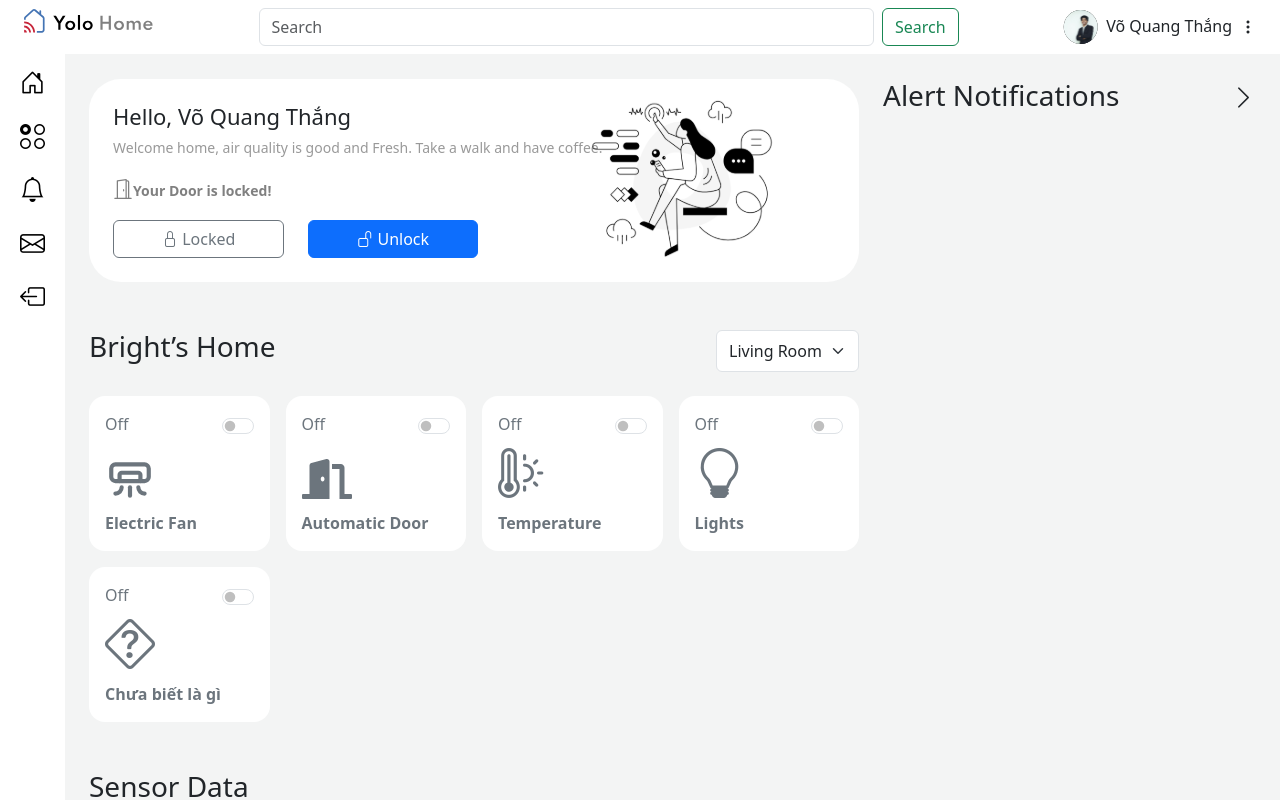
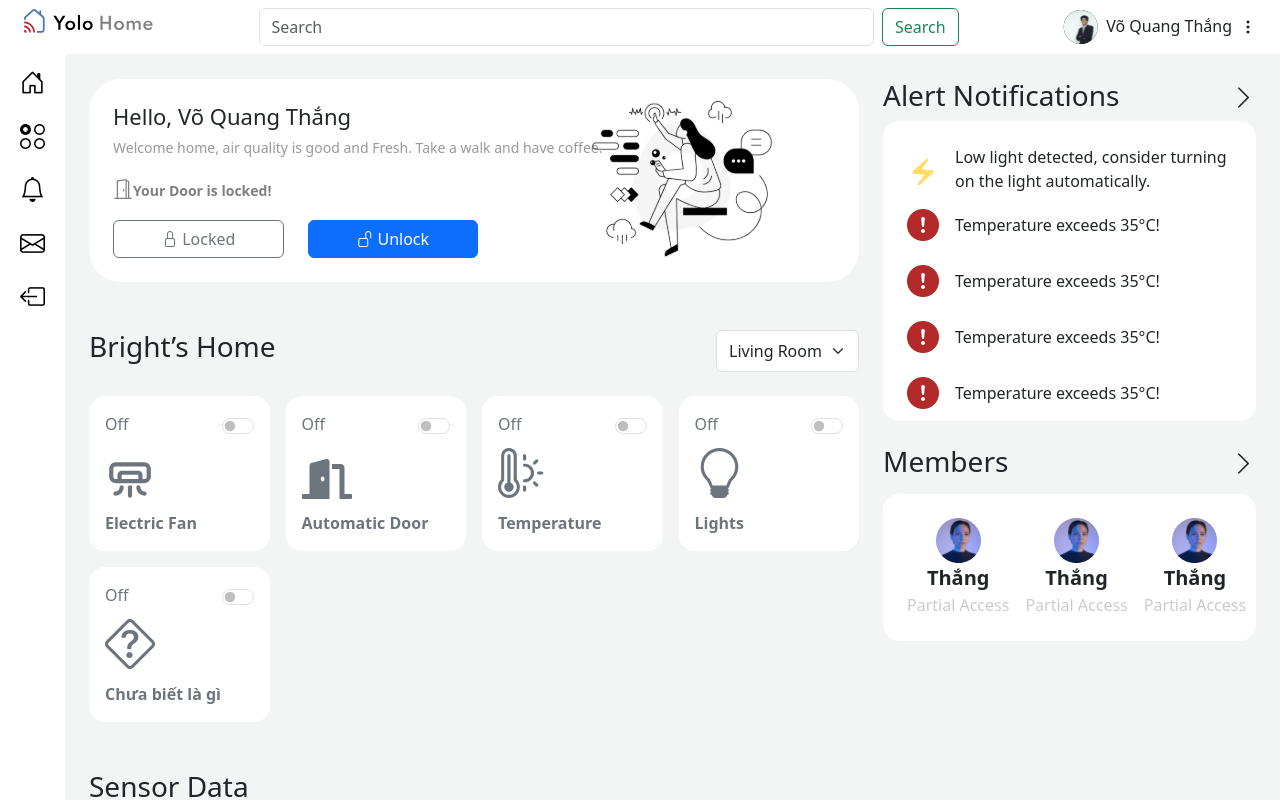
Before and after one commit to quangthangk4/DoAnFrontend, a React (Vite) app: page /user/dashboard in a window 1280 px wide. Shown: the top 800 px of the page. Built offline with nearby package versions, Linux system fonts and the light colour scheme.

Commit message:
add notification and member dashboard

```diff
--- a/src/App.jsx
+++ b/src/App.jsx
@@ -2,7 +2,7 @@ import 'bootstrap-icons/font/bootstrap-icons.css';
 import 'bootstrap/dist/css/bootstrap.min.css';
 import { Route, BrowserRouter as Router, Routes } from 'react-router-dom';
 import './App.css';
-import LayoutUser from './components/Layout/LayoutUser';
+import LayoutUser from './Layout/LayoutUser';
 import HomePage from './pages/HomePage';
 import Login from './pages/Login';
 import SignIn from './pages/SignIn';
@@ -17,7 +17,7 @@ function App() {
           <Route path='/'  element={ <HomePage/> } />
           <Route path='/login' element={ <Login />} />
           <Route path='/signin' element={ <SignIn /> } />
-          <Route path='/user' element= {<LayoutUser />} >
+          <Route path='/user' element= {<LayoutUser /> } >
             <Route index path='dashboard' element={ <DashBoard /> } />
           </Route>
         </Routes>
--- a/src/components/Layout/LayoutUser.jsx
+++ b/src/Layout/LayoutUser.jsx
@@ -1,5 +1,5 @@
 import React from 'react'
-import Header from '../Header/Header'
+import Header from '../components/Header/Header'
 import { Outlet } from 'react-router-dom'
 
 const LayoutUser = () => {
--- a/src/pages/Login.jsx
+++ b/src/pages/Login.jsx
@@ -19,16 +19,16 @@ const Login = () => {
         <img src={logo} alt="logo page" width={200} className='m-5' />
       </Link>
       <img src={picture1} alt="picture" className='position-absolute' style={{ width: "30%", right: "10%", top: "150px" }} />
-      <div class="form-login position-absolute" style={{ width: "30%", left: "10%", top: "25%" }}>
+      <div className="form-login position-absolute" style={{ width: "30%", left: "10%", top: "25%" }}>
         <h3>Welcome</h3>
         <h5 className='text-secondary mb-5'>Get back to what you have let. Yolo home at your service</h5>
         <form>
-          <div class="form-floating mb-3">
-            <input type="email" class="form-control" id="floatingInput" placeholder="name@example.com" />
+          <div className="form-floating mb-3">
+            <input type="email" className="form-control" id="floatingInput" placeholder="name@example.com" />
             <label className='fw-bold text-secondary' for="floatingInput">Email</label>
           </div>
-          <div class="form-floating">
-            <input type="password" class="form-control" id="floatingPassword" placeholder="Password" />
+          <div className="form-floating">
+            <input type="password" className="form-control" id="floatingPassword" placeholder="Password" />
             <label className='text-secondary fw-bold' for="floatingPassword">Password</label>
           </div>
           <button onClick={handleLogin} className="btn btn-primary px-5 mt-4">Login</button>
--- a/src/pages/User/DashBoard.jsx
+++ b/src/pages/User/DashBoard.jsx
@@ -2,23 +2,76 @@ import React from 'react'
 import picture1 from "../../assets/picture/TechLifeCommunication.svg"
 import "../../scss/dashboard.scss"
 import { TbAirConditioning } from "react-icons/tb";
-import { useState } from "react";
+import { useRef, useState } from "react";
 import "../../scss/globalStyle.scss"
 import { FaDoorOpen } from "react-icons/fa";
+import { MdOutlineElectricBolt } from "react-icons/md";
+import avatar from "../../assets/picture/member-avatar.svg"
+import { data } from 'react-router-dom';
 
 const DashBoard = () => {
+  // wheel scroll
+  const scrollRef = useRef(null);
+  const [isDragging, setIsDragging] = useState(false);
+  const [startX, setStartX] = useState(0);
+  const [scrollLeft, setScrollLeft] = useState(0);
+
+  const handleMouseDown = (e) => {
+    setIsDragging(true);
+    setStartX(e.pageX - scrollRef.current.offsetLeft);
+    setScrollLeft(scrollRef.current.scrollLeft);
+  };
+
+  const handleMouseMove = (e) => {
+    if (!isDragging) return;
+    e.preventDefault();
+    const x = e.pageX - scrollRef.current.offsetLeft;
+    const walk = (x - startX) * 1.25; // Điều chỉnh tốc độ kéo
+    scrollRef.current.scrollLeft = scrollLeft - walk;
+  };
+
+  const handleMouseUp = () => {
+    setIsDragging(false);
+  };
+
+  // data
   const devices = [
     { id: 1, name: "Electric Fan", icon: <TbAirConditioning /> },
     { id: 2, name: "Automatic Door", icon: <FaDoorOpen /> },
-    { id: 3, name: "Temperature", icon: <i class="bi bi-thermometer-sun"></i> },
-    { id: 4, name: "Lights", icon: <i class="bi bi-lightbulb"></i> },
-    { id: 5, name: "Chưa biết là gì", icon: <i class="bi bi-question-diamond"></i> },
+    { id: 3, name: "Temperature", icon: <i className="bi bi-thermometer-sun"></i> },
+    { id: 4, name: "Lights", icon: <i className="bi bi-lightbulb"></i> },
+    { id: 5, name: "Chưa biết là gì", icon: <i className="bi bi-question-diamond"></i> },
   ];
 
   const sensorData = [
-    { id: 1, name: "Temperature Card", data: "32" + "℃", icon: <i class="bi bi-lightbulb"></i>, color: "#ff9e9e" },
-    { id: 2, name: "Humidity Card", data: "70" + "%", icon: <i class="bi bi-thermometer-sun"></i>, color: "#a4adff" },
-    { id: 3, name: "Light Intensity Card", data: "300" + "LUX", icon: <i class="bi bi-moisture"></i>, color: "#83b7b3" }
+    { id: 1, name: "Temperature Card", data: "32" + "℃", icon: <i className="bi bi-lightbulb"></i>, color: "#ff9e9e" },
+    { id: 2, name: "Humidity Card", data: "70" + "%", icon: <i className="bi bi-thermometer-sun"></i>, color: "#a4adff" },
+    { id: 3, name: "Light Intensity Card", data: "300" + "LUX", icon: <i className="bi bi-moisture"></i>, color: "#83b7b3" }
+  ]
+
+
+  const notify = [
+    { id: 1, data: "Low light detected, consider turning on the light automatically.", icon: <MdOutlineElectricBolt />, color: "#ffdc64" },
+    { id: 2, data: "Temperature exceeds 35°C!", icon: <i className="bi bi-exclamation-circle-fill"></i>, color: "#b22a2a" },
+    { id: 3, data: "Temperature exceeds 35°C!", icon: <i className="bi bi-exclamation-circle-fill"></i>, color: "#b22a2a" },
+    { id: 4, data: "Temperature exceeds 35°C!", icon: <i className="bi bi-exclamation-circle-fill"></i>, color: "#b22a2a" },
+    { id: 5, data: "Temperature exceeds 35°C!", icon: <i className="bi bi-exclamation-circle-fill"></i>, color: "#b22a2a" },
+    { id: 6, data: "Temperature exceeds 35°C!", icon: <i className="bi bi-exclamation-circle-fill"></i>, color: "#b22a2a" },
+    { id: 7, data: "Temperature exceeds 35°C!", icon: <i className="bi bi-exclamation-circle-fill"></i>, color: "#b22a2a" },
+  ]
+
+  const member = [
+    { id: 1, avatar: avatar, name: "Thắng", permisstion: "Partial Access" },
+    { id: 2, avatar: avatar, name: "Thắng", permisstion: "Partial Access" },
+    { id: 3, avatar: avatar, name: "Thắng", permisstion: "Partial Access" },
+    { id: 4, avatar: avatar, name: "Thắng", permisstion: "Partial Access" },
+    { id: 5, avatar: avatar, name: "Thắng", permisstion: "Partial Access" },
+    { id: 6, avatar: avatar, name: "Thắng", permisstion: "Partial Access" },
+    { id: 7, avatar: avatar, name: "Thắng", permisstion: "Partial Access" },
+    { id: 8, avatar: avatar, name: "Thắng", permisstion: "Partial Access" },
+    { id: 9, avatar: avatar, name: "Thắng", permisstion: "Partial Access" },
+    { id: 10, avatar: avatar, name: "Thắng", permisstion: "Partial Access" },
+    { id: 11, avatar: avatar, name: "Thắng", permisstion: "Partial Access" },
   ]
 
 
@@ -43,11 +96,11 @@ const DashBoard = () => {
               <h3 style={{ fontSize: "22px" }}>Hello, Võ Quang Thắng</h3>
               <p style={{ fontSize: "14px", color: "#999999" }}>Welcome home, air quality is good and Fresh. Take a walk and have coffee.</p>
               <p style={{ fontSize: "14px", color: "#808080" }} className='fw-bold'>
-                <i class="bi bi-door-open" style={{ fontSize: "20px" }}></i>
+                <i className="bi bi-door-open" style={{ fontSize: "20px" }}></i>
                 Your Door is locked!
               </p>
-              <button className='btn btn-outline-secondary px-5 me-4'><i class="bi bi-lock"></i> Locked</button>
-              <button className='btn btn-primary px-5'> <i class="bi bi-unlock"></i> Unlock</button>
+              <button className='btn btn-outline-secondary px-5 me-4'><i className="bi bi-lock"></i> Locked</button>
+              <button className='btn btn-primary px-5'> <i className="bi bi-unlock"></i> Unlock</button>
               <img src={picture1} alt="picture" width={200} className='position-absolute picture1' />
             </div>
 
@@ -55,8 +108,8 @@ const DashBoard = () => {
             {/* control device */}
             <div className="d-flex justify-content-between  mt-5 ">
               <h3>Bright’s Home</h3>
-              <select class="form-select w-auto" aria-label="Default select example">
-                <option value="1" selected>Living Room</option>
+              <select className="form-select w-auto" aria-label="Default select example">
+                <option value="1" defaultValue={true}>Living Room</option>
                 <option value="2">Kitchen</option>
                 <option value="3">Store Room</option>
               </select>
@@ -125,11 +178,50 @@ const DashBoard = () => {
           <div className="col-4">
             <div className="notify d-flex justify-content-between">
               <h3 className=''>Alert Notifications</h3>
-              <i class="bi bi-chevron-right"></i>
+              <i className="bi bi-chevron-right"></i>
             </div>
 
             {/* Notifycation */}
+            <div className="notify bg-white rounded-4 p-4 overflow-x-auto" style={{ maxHeight: "300px" }} >
+              {notify.map((notify) => (
+                <div className="notify-icon d-flex justify-content-between align-items-center mb-2" key={notify.id}>
+                  <div style={{ color: `${notify.color}`, fontSize: "32px" }} className="me-3">
+                    {notify.icon}
+                  </div>
+                  <p className='m-0 fs-6 flex-grow-1'>{notify.data}</p>
+                </div>
+              ))}
+            </div>
 
+
+            {/* member */}
+            <div className="notify d-flex justify-content-between mt-4">
+              <h3 className=''>Members</h3>
+              <i className="bi bi-chevron-right"></i>
+            </div>
+
+            <div className="member mt-2 bg-white rounded-4 p-4 overflow-auto text-nowrap"
+              style={{
+                maxHeight: "156px", cursor: isDragging ? "grabbing" : "grab",
+                userSelect: "none"
+              }}
+              ref={scrollRef}
+              onMouseDown={handleMouseDown}
+              onMouseLeave={handleMouseUp}
+              onMouseUp={handleMouseUp}
+              onMouseMove={handleMouseMove}
+            >
+              {member.map((data) => (
+                <div className="member__infor text-center d-inline-block me-3" key={data.id}>
+                  <div className="avatar">
+                    <img src={data.avatar} alt="avatar" />
+                  </div>
+                  <div className="member__name fs-5 fw-bold">{data.name}</div>
+                  <div className="member__permission m-0" style={{ color: "#ccc" }}>{data.permisstion}</div>
+                </div>
+
+              ))}
+            </div>
           </div>
         </div>
       </div>
--- a/src/scss/dashboard.scss
+++ b/src/scss/dashboard.scss
@@ -22,15 +22,27 @@
         color: #fff;
     }
 
-    .sensorIcon1{
+    .sensorIcon1 {
         position: absolute;
-        top:10px;
+        top: 10px;
         left: 20px;
     }
 
-    .sensorIcon2{
+    .sensorIcon2 {
         position: absolute;
         bottom: 10px;
         right: 20px;
     }
+
+    .member::-webkit-scrollbar {
+        display: none;
+        /* Ẩn thanh cuộn trên Chrome, Safari */
+    }
+
+    .member {
+        -ms-overflow-style: none;
+        /* Ẩn thanh cuộn trên IE, Edge */
+        scrollbar-width: none;
+        /* Ẩn thanh cuộn trên Firefox */
+    }
 }
```
Also changed, not shown: src/pages/SignIn.jsx (+7 -7 lines), src/assets/picture/member-avatar.svg (added).
